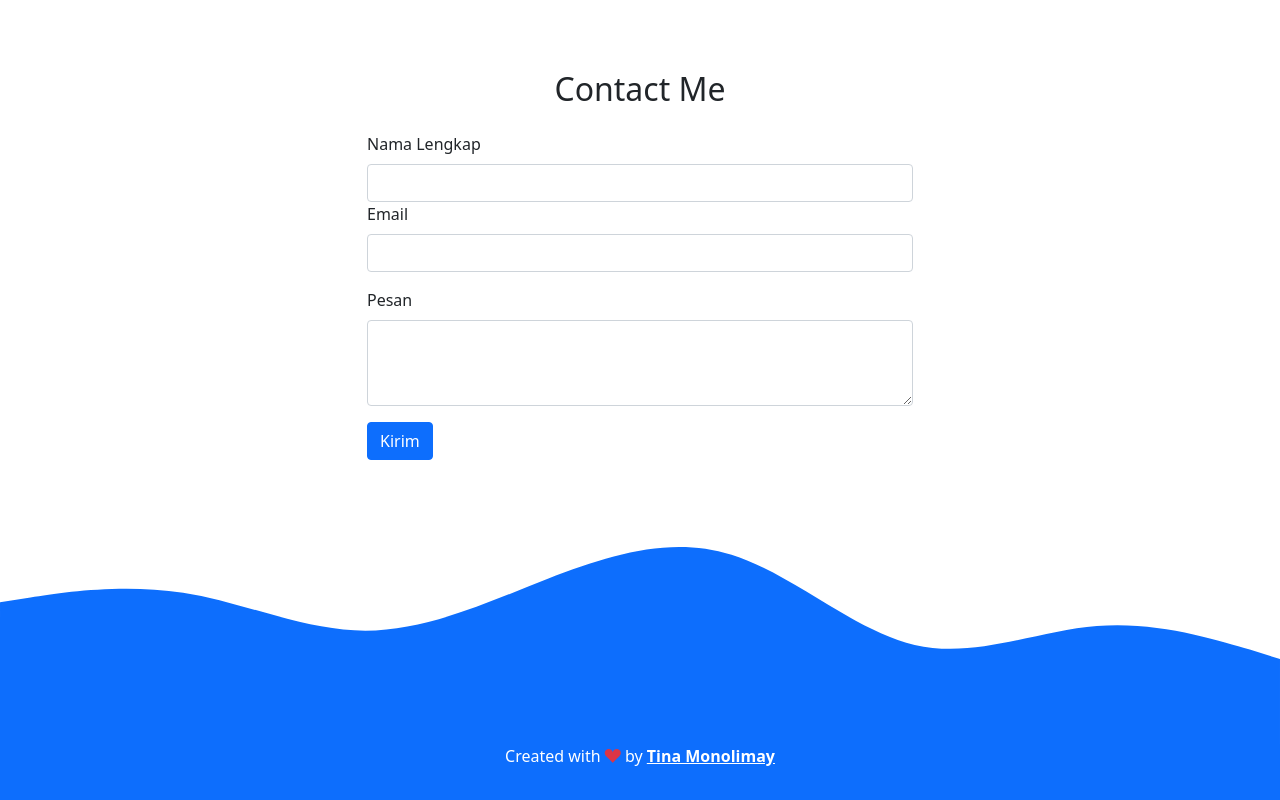
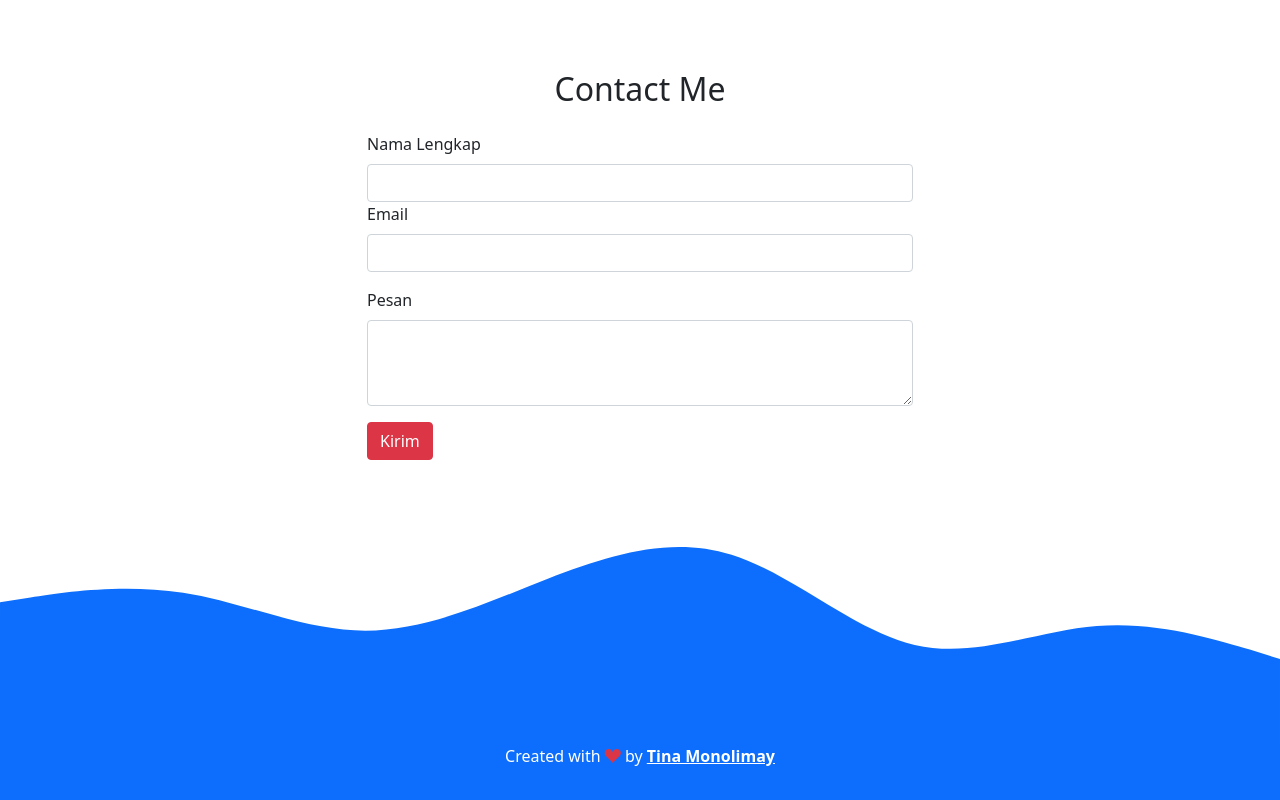
Before and after one commit to TinaMnlmy17/tinamnlmy17.github.io, a plain HTML site: page index.html in a window 1280 px wide. Shown: the part 2432-3232 px from the top of the page. Drawn offline with nearby package versions, Linux system fonts and the light colour scheme.

Commit message:
mengubah warna tombol menjadi danger

```diff
--- a/index.html
+++ b/index.html
@@ -168,7 +168,7 @@
                 <label for="pesan" class="form-label">Pesan</label>
                 <textarea class="form-control" id="pesan" rows="3"></textarea>
               </div>
-              <button type="submit" class="btn btn-primary">Kirim</button>
+              <button type="submit" class="btn btn-danger">Kirim</button>
             </form>
           </div>
         </div>
```
